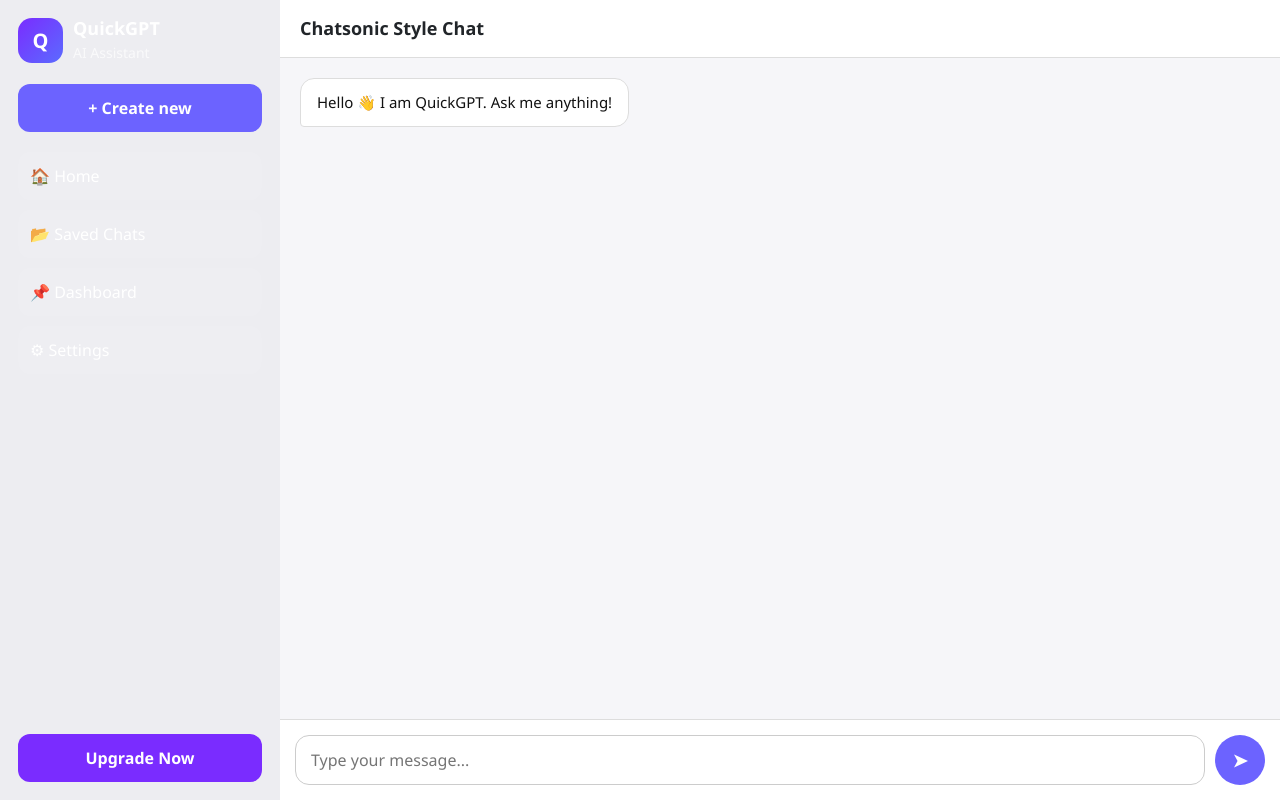
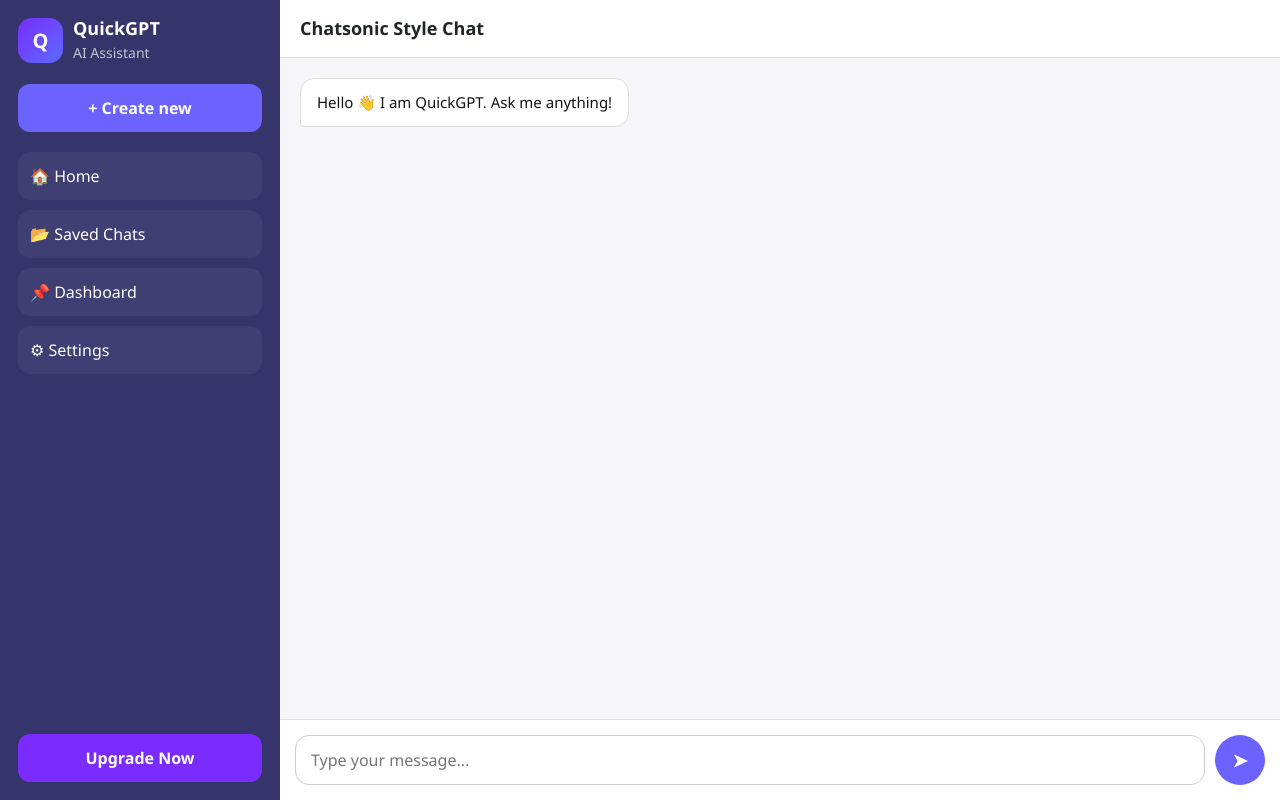
Before and after one commit to Siri2156/Chatbot, a Flask app: page /chatbot in a window 1280 px wide. Run offline with Flask 3, Linux system fonts and the light colour scheme.

Commit message:
initial commit

```diff
--- a/templates/chat.html
+++ b/templates/chat.html
@@ -24,7 +24,7 @@
     /* Sidebar */
     .sidebar {
       width: 280px;
-      background: #ededf1;
+      background: #323269fb;
       color: white;
       padding: 18px;
       display: flex;
```
